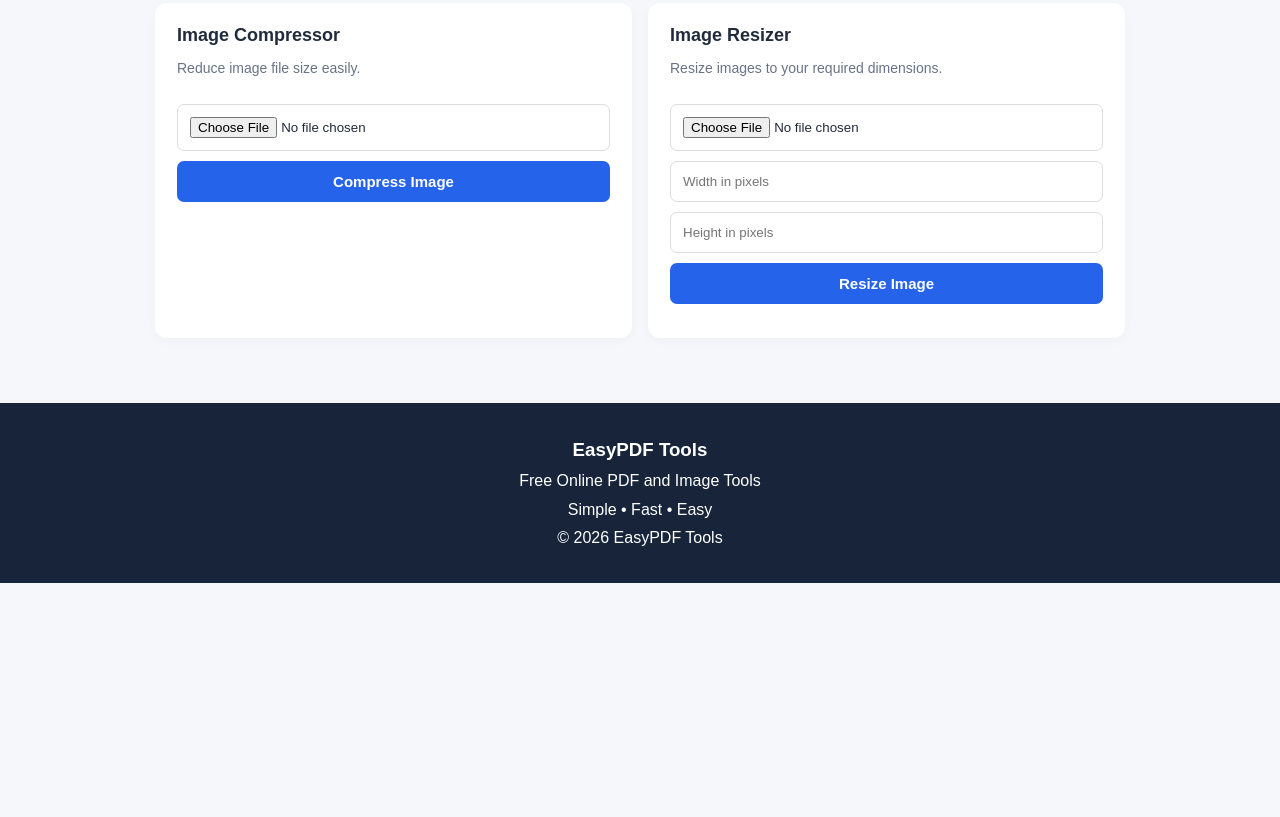
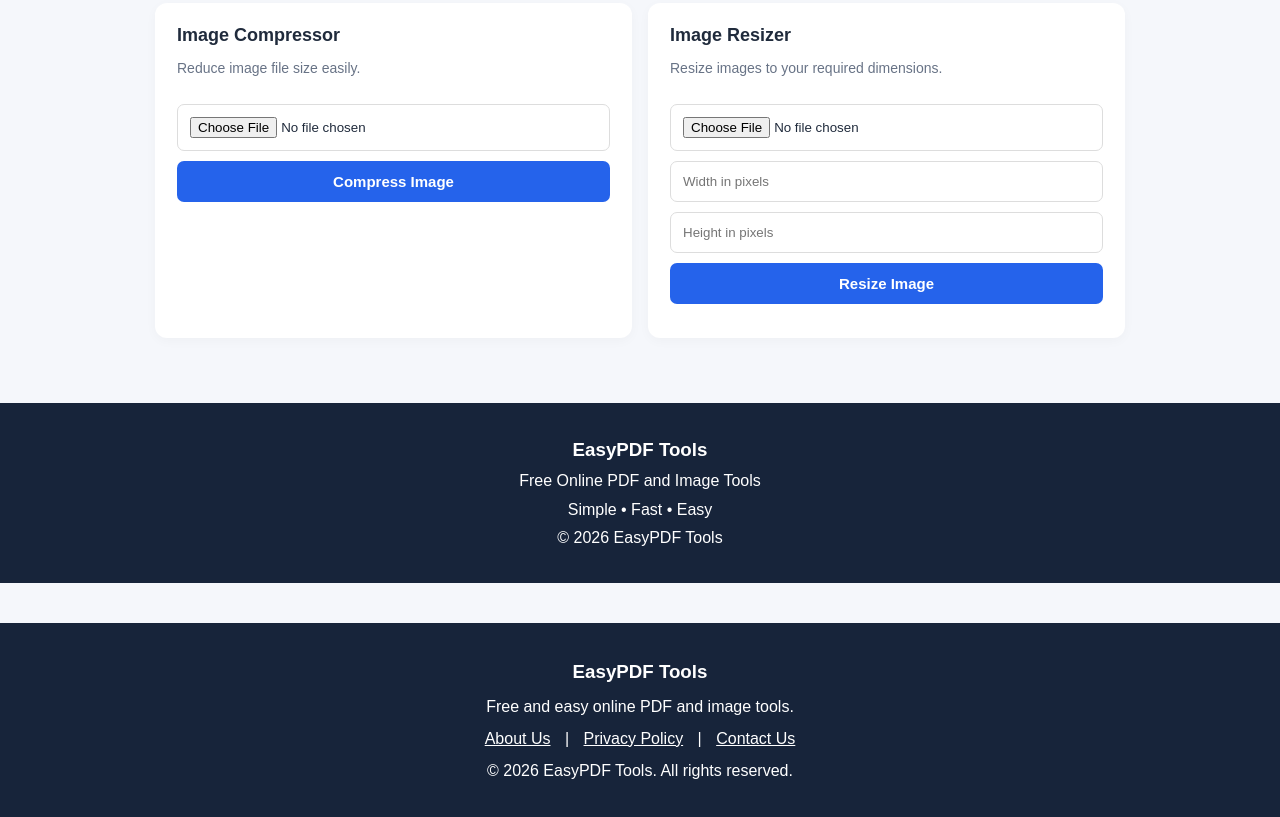
Before and after one commit to yasvanthrao/easypdf-tools, a plain HTML site: page index.html in a window 1280 px wide. Shown: the part 728-1545 px from the top of the page. Before the commit the page ends 1311 px from the top, so only its background shows below. Drawn offline with Linux system fonts and the light colour scheme; a script that the page names is missing.

Commit message:
Update index.html

```diff
--- a/index.html
+++ b/index.html
@@ -407,5 +407,18 @@ async function resizeImage() {
 
 </script>
 
+<footer style="background:#17243a; color:white; text-align:center; padding:30px 15px; margin-top:40px; line-height:2;">
+    <h3>EasyPDF Tools</h3>
+    <p>Free and easy online PDF and image tools.</p>
+
+    <p>
+        <a href="about.html" style="color:white; margin:10px;">About Us</a> |
+        <a href="privacy.html" style="color:white; margin:10px;">Privacy Policy</a> |
+        <a href="contact.html" style="color:white; margin:10px;">Contact Us</a>
+    </p>
+
+    <p>© 2026 EasyPDF Tools. All rights reserved.</p>
+</footer>
+
 </body>
 </html>
```
